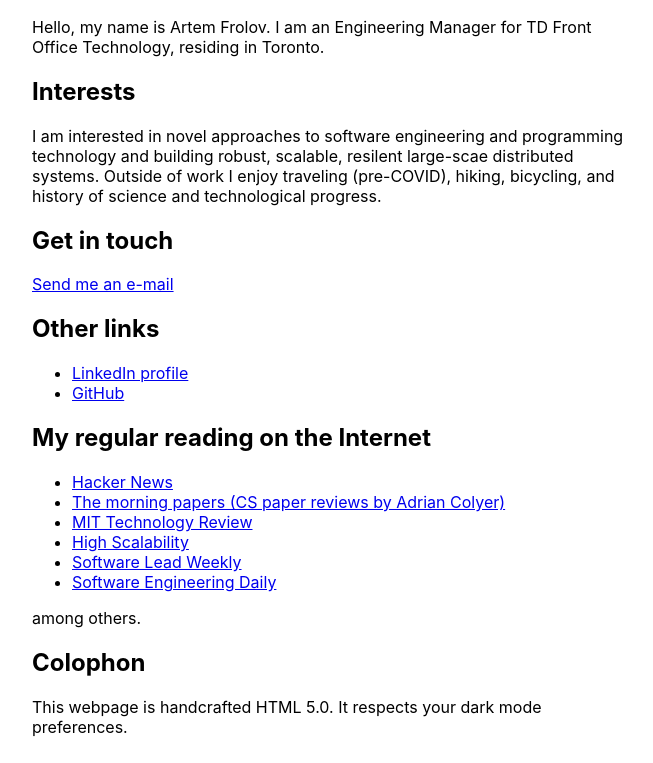
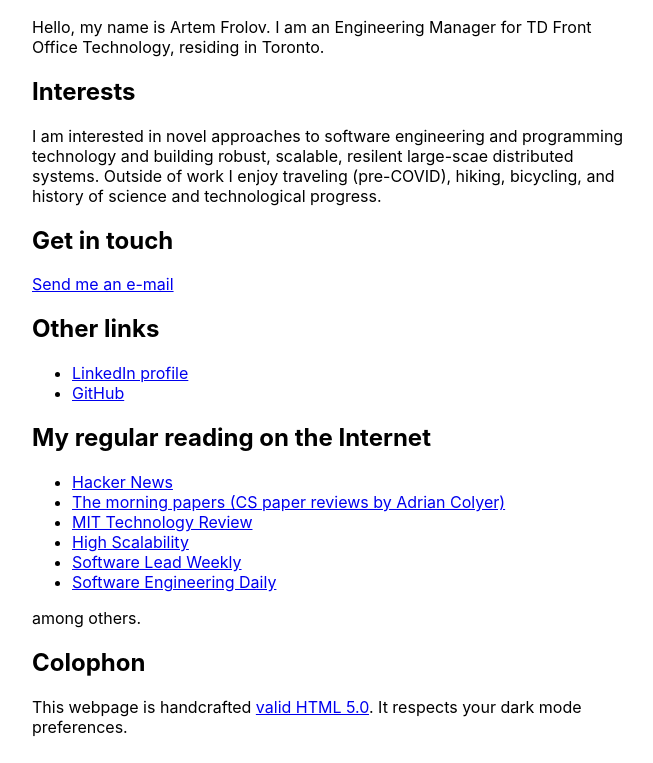
Before and after one commit to afrolov/afrolov.github.io, a plain HTML site: page index.html in a window 1280 px wide. Shown: the part 124-887 px from the top of the page, without its empty margins (308-961 px from the left). Drawn offline with Linux system fonts and the light colour scheme.

Commit message:
added HTML5 validator link

```diff
--- a/index.html
+++ b/index.html
@@ -78,7 +78,7 @@
         among others.
     </p>
     <h2>Colophon</h2>
-    <p>This webpage is handcrafted HTML 5.0. It respects your dark mode preferences.</p>
+    <p>This webpage is handcrafted <a href="https://validator.w3.org/nu/?doc=https%3A%2F%2Fartemfrolov.com%2F">valid HTML 5.0</a>. It respects your dark mode preferences.</p>
 </body>
 
 </html>
```
